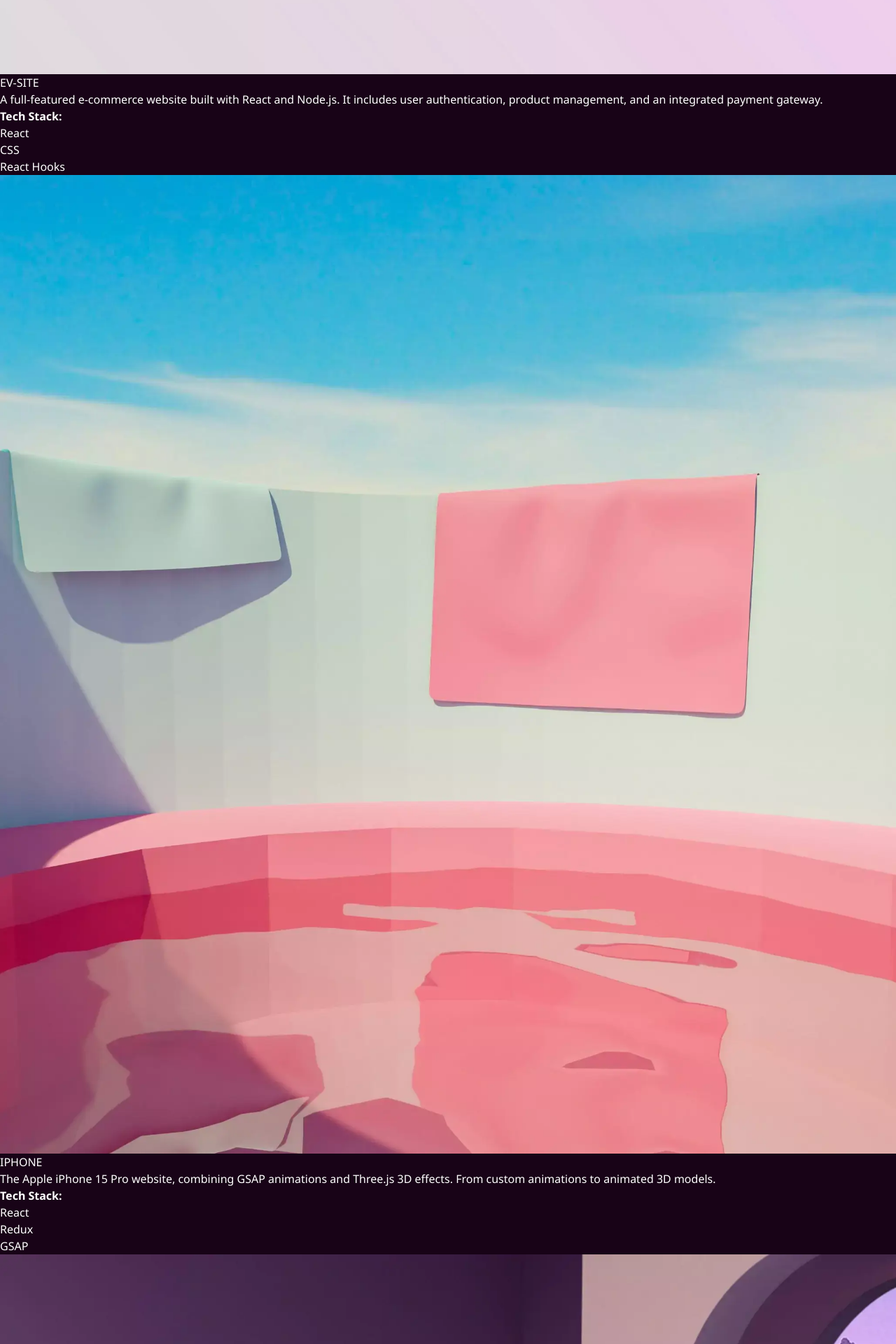
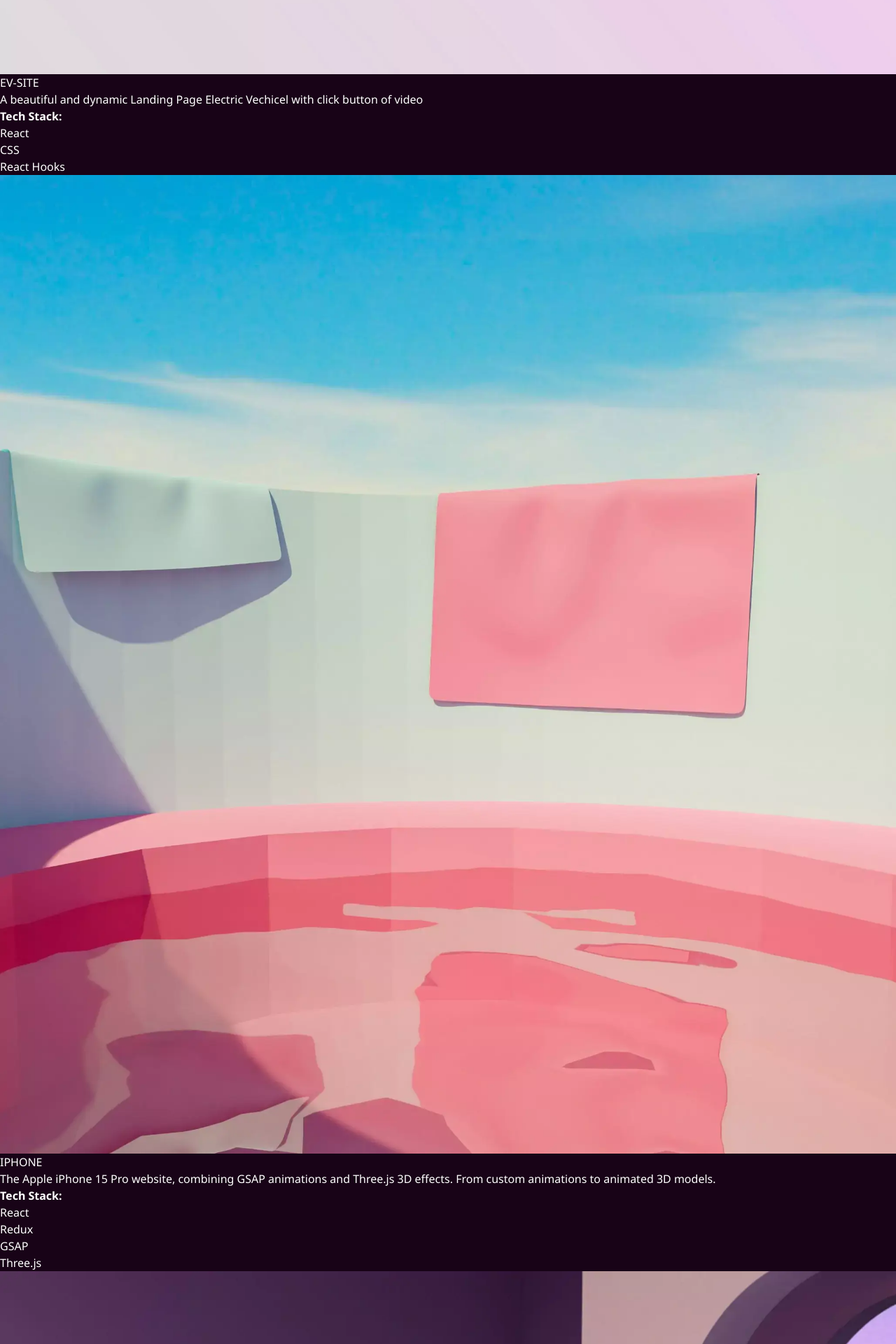
Before and after one commit to saqib0335/new-portfolio, a React (Vite) app: page / in a window 1280 px wide. Shown: the part 1940-3860 px from the top of the page at 70% size. Built offline with nearby package versions, Linux system fonts and the light colour scheme; a web font is replaced by a local one.

Commit message:
update my indexjs file

```diff
--- a/src/constants/index.jsx
+++ b/src/constants/index.jsx
@@ -39,7 +39,7 @@ export const PROJECTS = [
     id: 1,
     title: "EV-SITE",
     description:
-      "A full-featured e-commerce website built with React and Node.js. It includes user authentication, product management, and an integrated payment gateway.",
+      "A beautiful and dynamic Landing Page Electric Vechicel with click button of video",
     techStack: ["React", 'CSS', 'React Hooks'],
     imgSrc: project1,
     link: "https://ev-website-chi.vercel.app",
@@ -49,7 +49,7 @@ export const PROJECTS = [
     title: "IPHONE",
     description:
       "The Apple iPhone 15 Pro website, combining GSAP animations and Three.js 3D effects. From custom animations to animated 3D models.",
-    techStack: ["React", "Redux", 'GSAP'],
+    techStack: ["React", "Redux", 'GSAP', 'Three.js'],
     imgSrc: project2,
     link: "https://iphone-web-nu.vercel.app/",
   },
@@ -66,7 +66,7 @@ export const PROJECTS = [
     id: 4,
     title: "Beautiful Landing Page",
     description:
-      "A blogging platform with a content management system, user authentication, and an intuitive editor.",
+      "Dynamic PageBuilt a fully dynamic and responsive website for personal practice using React.js and Tailwind CSS.",
     techStack: ['React','Tailwind CSS'],
     imgSrc: project4,
     link: "https://virtual-website-landing-page.vercel.app/",
```
